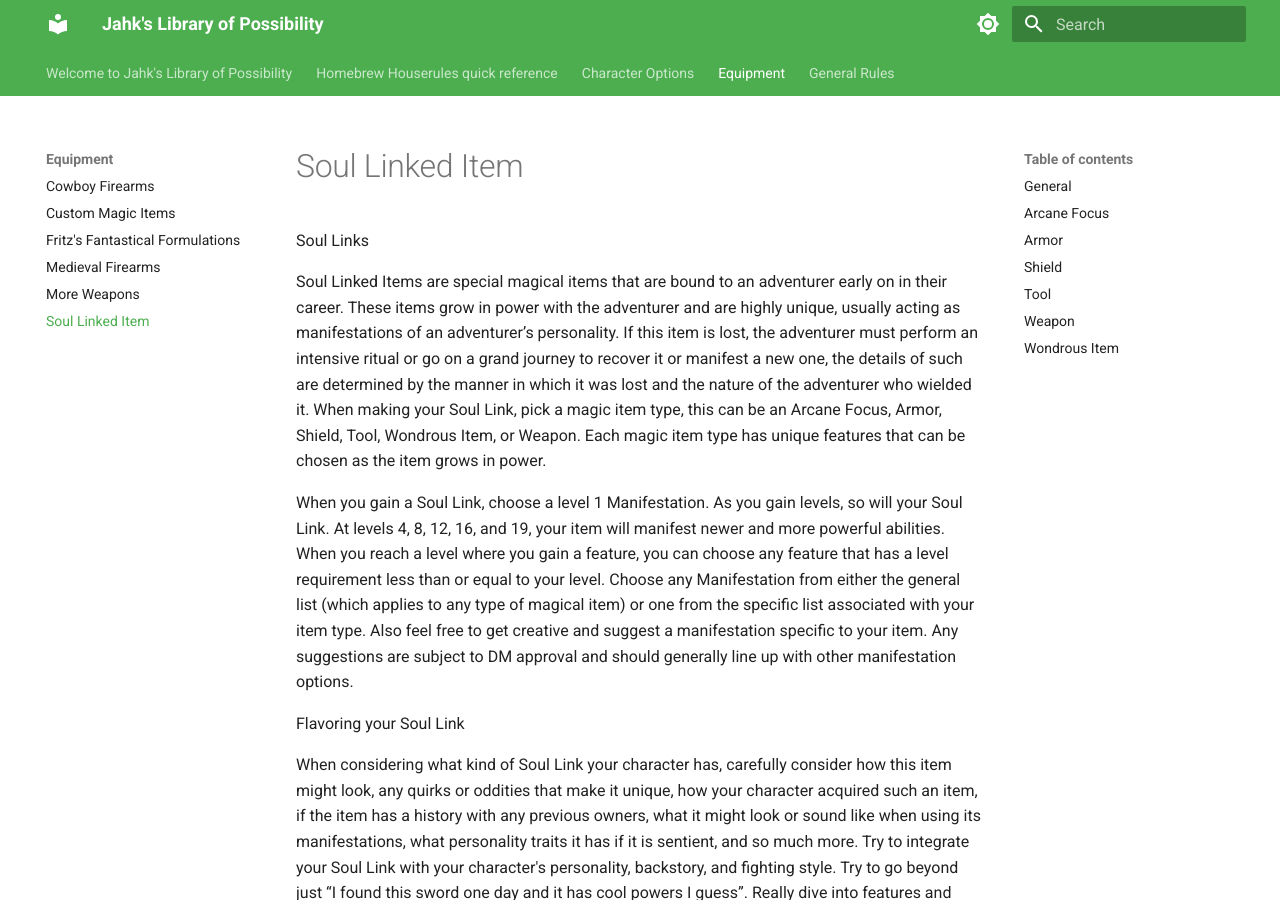
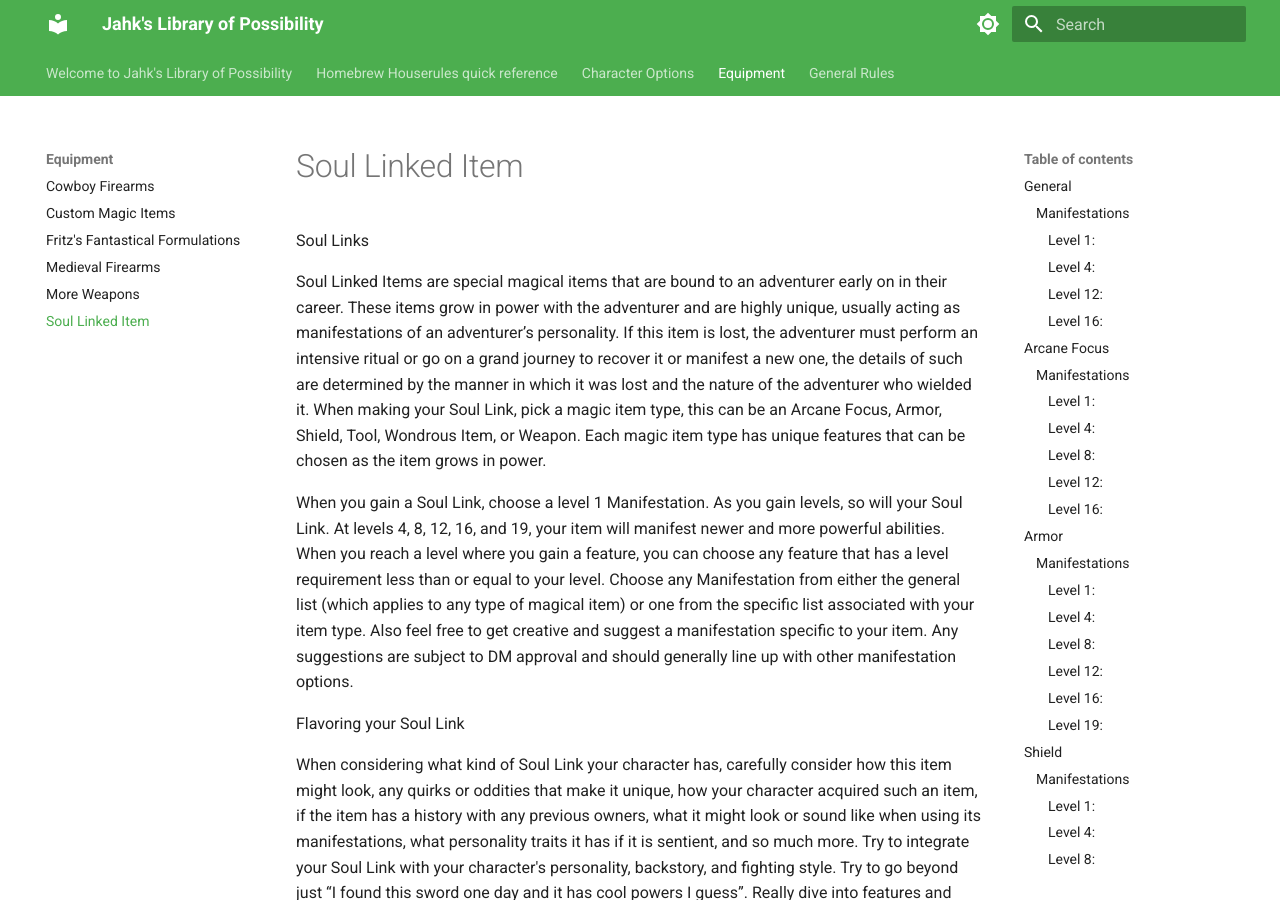
Before and after one commit to Harmacist27/jahks-library-of-possibility, an MkDocs documentation site: the page built from docs/Equipment/Soul Linked Item.md, in a window 1280 px wide and 900 px high. Built offline with MkDocs 1.6.1 and Material for MkDocs 9.7.7, drawn with Linux system fonts in a browser that asks for light colours.

Commit message:
Update mkdocs.yml

```diff
--- a/mkdocs.yml
+++ b/mkdocs.yml
@@ -37,4 +37,4 @@ markdown_extensions:
   - pymdownx.superfences
   - toc:
       permalink: true
-      toc_depth: 1-3
+      toc_depth: 6
```
